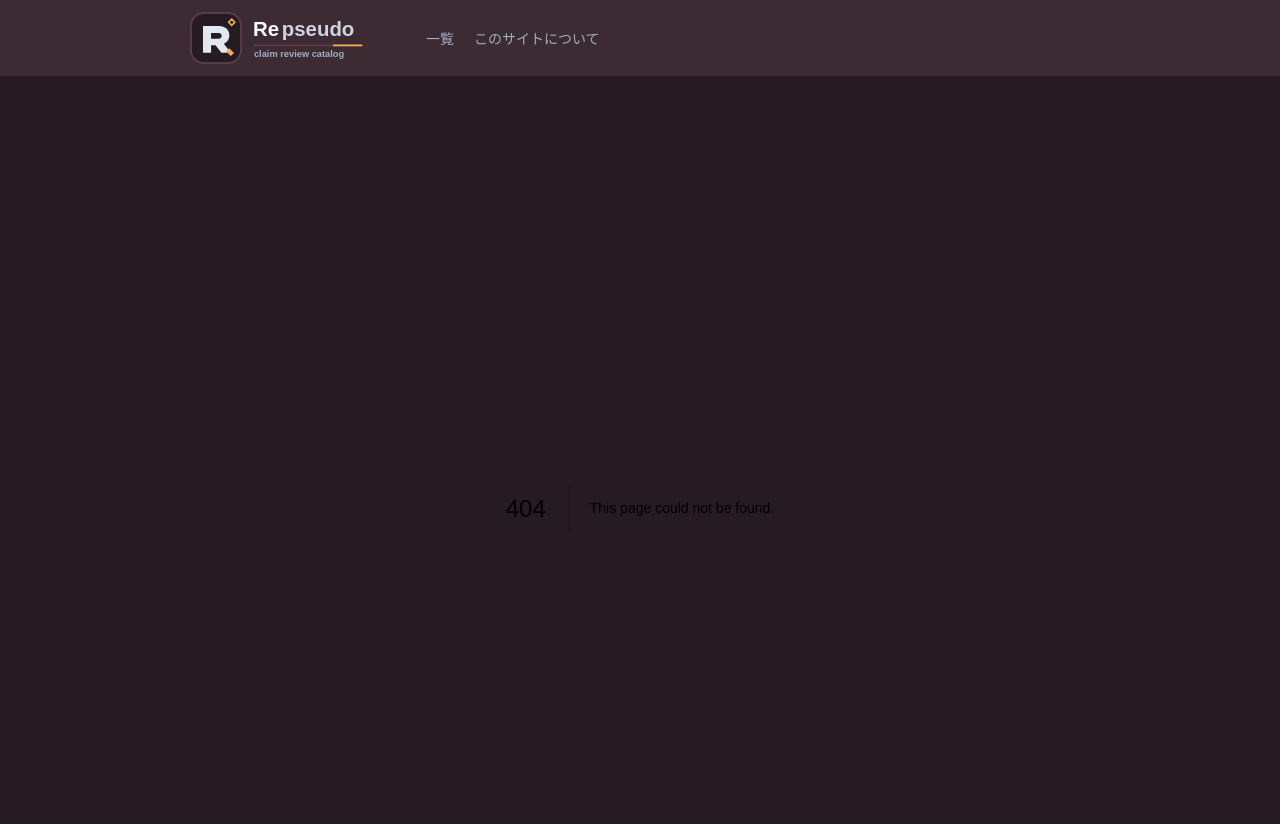
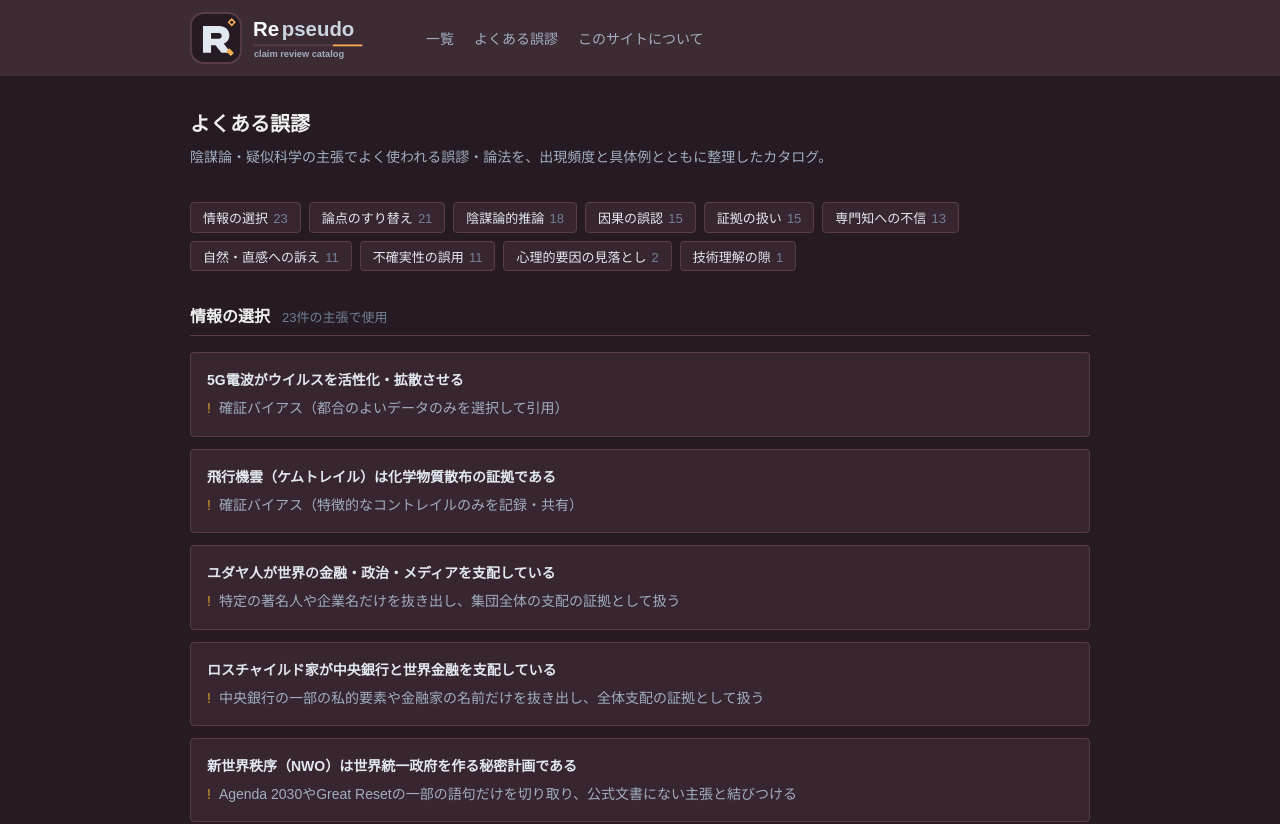
Before and after one commit to reload-co-jp/re-pseudo, a Next.js app: page /fallacies in a window 1280 px wide. Before the commit this address had no page. Shown: the top 824 px of the page. Built offline with nearby package versions, Linux system fonts and the light colour scheme.

Commit message:
Add fallacies

```diff
--- /dev/null
+++ b/app/fallacies/page.tsx
@@ -0,0 +1,165 @@
+import Link from "next/link"
+import { FC } from "react"
+import { Card } from "components/elements/layout"
+import { getFallacyGroups } from "lib/fallacies"
+
+const BASE_URL = "https://re-pseudo.reload.co.jp"
+const DESCRIPTION =
+  "陰謀論・疑似科学の主張でよく使われる誤謬・論法を、出現頻度と具体例とともに整理したカタログ。"
+
+export const metadata = {
+  title: "よくある誤謬",
+  description: DESCRIPTION,
+  alternates: {
+    canonical: `${BASE_URL}/fallacies/`,
+  },
+  openGraph: {
+    type: "article",
+    url: `${BASE_URL}/fallacies/`,
+    title: "よくある誤謬 — Re pseudo",
+    description: DESCRIPTION,
+    images: [{ url: "/logo.svg", width: 220, height: 56, alt: "Re pseudo" }],
+  },
+  twitter: {
+    card: "summary",
+    title: "よくある誤謬 — Re pseudo",
+    description: DESCRIPTION,
+    images: ["/logo.svg"],
+  },
+}
+
+const sectionTitleStyle: React.CSSProperties = {
+  color: "#a0aec0",
+  fontSize: ".75rem",
+  fontWeight: 600,
+  letterSpacing: ".05em",
+  textTransform: "uppercase",
+}
+
+const FallaciesPage: FC = () => {
+  const groups = getFallacyGroups()
+
+  const breadcrumbJsonLd = {
+    "@context": "https://schema.org",
+    "@type": "BreadcrumbList",
+    itemListElement: [
+      { "@type": "ListItem", position: 1, name: "ホーム", item: BASE_URL },
+      { "@type": "ListItem", position: 2, name: "よくある誤謬", item: `${BASE_URL}/fallacies/` },
+    ],
+  }
+
+  return (
+    <div style={{ display: "flex", flexDirection: "column", gap: "2rem" }}>
+      <script
+        dangerouslySetInnerHTML={{ __html: JSON.stringify(breadcrumbJsonLd) }}
+        type="application/ld+json"
+      />
+      <header style={{ display: "flex", flexDirection: "column", gap: ".5rem" }}>
+        <h1 style={{ fontSize: "1.25rem", fontWeight: 700 }}>よくある誤謬</h1>
+        <p style={{ color: "#a0aec0", fontSize: ".875rem", lineHeight: 1.8 }}>
+          {DESCRIPTION}
+        </p>
+      </header>
+
+      <div style={{ display: "flex", flexWrap: "wrap", gap: ".5rem" }}>
+        {groups.map((g) => (
+          <a
+            key={g.name}
+            href={`#${encodeURIComponent(g.name)}`}
+            style={{
+              backgroundColor: "#372630",
+              border: "1px solid #5a3d48",
+              borderRadius: "4px",
+              color: "#e2e8f0",
+              fontSize: ".8125rem",
+              padding: ".3rem .75rem",
+              textDecoration: "none",
+            }}
+          >
+            {g.name}
+            <span style={{ color: "#718096", marginLeft: ".4em" }}>{g.count}</span>
+          </a>
+        ))}
+      </div>
+
+      <div style={{ display: "flex", flexDirection: "column", gap: "2.5rem" }}>
+        {groups.map((group) => (
+          <section
+            id={encodeURIComponent(group.name)}
+            key={group.name}
+            style={{ display: "flex", flexDirection: "column", gap: "1rem" }}
+          >
+            <div
+              style={{
+                alignItems: "baseline",
+                borderBottom: "1px solid #5a3d48",
+                display: "flex",
+                gap: ".75rem",
+                paddingBottom: ".5rem",
+              }}
+            >
+              <h2 style={{ fontSize: "1rem", fontWeight: 700 }}>{group.name}</h2>
+              <span style={{ color: "#718096", fontSize: ".8125rem" }}>{group.count}件の主張で使用</span>
+            </div>
+
+            <div style={{ display: "flex", flexDirection: "column", gap: ".75rem" }}>
+              {group.claims.map((claim) => (
+                <Card
+                  key={claim.id}
+                  style={{ display: "flex", flexDirection: "column", gap: ".5rem" }}
+                >
+                  <Link
+                    href={`/claims/${claim.id}/`}
+                    style={{
+                      color: "#e2e8f0",
+                      fontSize: ".875rem",
+                      fontWeight: 600,
+                      textDecoration: "none",
+                    }}
+                  >
+                    {claim.title}
+                  </Link>
+                  <ul
+                    style={{
+                      display: "flex",
+                      flexDirection: "column",
+                      gap: ".35rem",
+                      listStyle: "none",
+                      padding: 0,
+                    }}
+                  >
+                    {claim.items.map((item) => (
+                      <li
+                        key={item}
+                        style={{
+                          alignItems: "flex-start",
+                          color: "#a0aec0",
+                          display: "flex",
+                          fontSize: ".875rem",
+                          gap: ".5rem",
+                          lineHeight: 1.6,
+                        }}
+                      >
+                        <span style={{ color: "#d69e2e", flexShrink: 0 }}>!</span>
+                        {item}
+                      </li>
+                    ))}
+                  </ul>
+                </Card>
+              ))}
+            </div>
+
+            <Link
+              href={`/claims/?fallacy=${encodeURIComponent(group.name)}`}
+              style={{ color: "#63b3ed", fontSize: ".8125rem", textDecoration: "none" }}
+            >
+              「{group.name}」の主張一覧 →
+            </Link>
+          </section>
+        ))}
+      </div>
+    </div>
+  )
+}
+
+export default FallaciesPage
--- a/app/layout.tsx
+++ b/app/layout.tsx
@@ -160,6 +160,12 @@ const RootLayout = ({ children }: { children: React.ReactNode }) => {
                 一覧
               </Link>
               <Link
+                href="/fallacies/"
+                style={{ color: "#a0aec0", fontSize: ".875rem", textDecoration: "none" }}
+              >
+                よくある誤謬
+              </Link>
+              <Link
                 href="/about/"
                 style={{ color: "#a0aec0", fontSize: ".875rem", textDecoration: "none" }}
               >
--- /dev/null
+++ b/lib/fallacies.ts
@@ -0,0 +1,34 @@
+import { getClaims } from "lib/claims"
+
+export type FallacyGroup = {
+  name: string
+  count: number
+  claims: {
+    id: string
+    title: string
+    items: string[]
+  }[]
+}
+
+export const getFallacyGroups = (): FallacyGroup[] => {
+  const claims = getClaims()
+  const map = new Map<string, FallacyGroup>()
+
+  for (const claim of claims) {
+    for (const f of claim.common_fallacies) {
+      const existing = map.get(f.group)
+      if (existing) {
+        existing.claims.push({ id: claim.id, title: claim.title, items: f.items })
+        existing.count++
+      } else {
+        map.set(f.group, {
+          name: f.group,
+          count: 1,
+          claims: [{ id: claim.id, title: claim.title, items: f.items }],
+        })
+      }
+    }
+  }
+
+  return Array.from(map.values()).sort((a, b) => b.count - a.count)
+}
```
